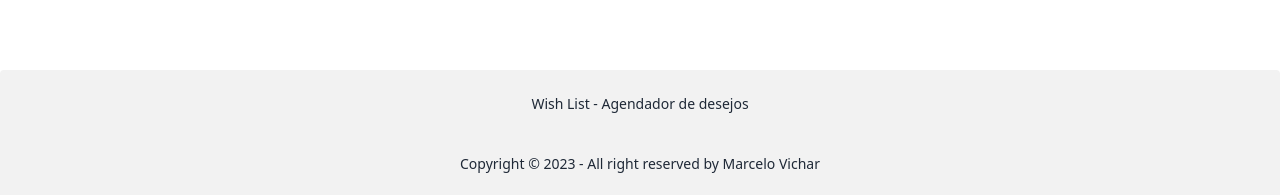
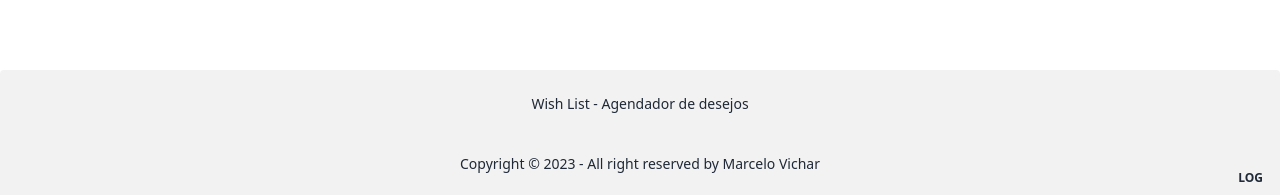
Before and after one commit to MarceloVichar/angular-wish-list, an Angular app in the folder wish-list/: page / in a window 1280 px wide. Shown: the part 602-797 px from the top of the page. Built offline with nearby package versions, Linux system fonts and the light colour scheme; no server answers.

Commit message:
evento disparado atraves de emmiters

```diff
--- a/wish-list/src/app/components/footer/footer.component.html
+++ b/wish-list/src/app/components/footer/footer.component.html
@@ -1,4 +1,5 @@
-<footer class="footer footer-center p-6 bg-base-200 text-base-content rounded">
-    <p>Wish List - Agendador de desejos</p>
-    <div class="text-sm">Copyright © 2023 - All right reserved by Marcelo Vichar</div>
+<footer class="footer footer-center p-6 bg-base-200 text-base-content rounded relative">
+  <p>Wish List - Agendador de desejos</p>
+  <div class="text-sm">Copyright © 2023 - All right reserved by Marcelo Vichar</div>
+  <button class="absolute bottom-1 right-1 btn btn-sm btn-ghost text-xs" (click)="onClickButton()">log</button>
 </footer>
--- a/wish-list/src/app/components/footer/footer.component.ts
+++ b/wish-list/src/app/components/footer/footer.component.ts
@@ -1,4 +1,5 @@
 import {Component} from '@angular/core';
+import {LayoutService} from "../../services/layout.service";
 
 @Component({
   selector: 'app-footer',
@@ -6,5 +7,10 @@ import {Component} from '@angular/core';
   styleUrls: ['./footer.component.css']
 })
 export class FooterComponent {
+  constructor(private layoutService: LayoutService) {
+  }
 
+  onClickButton() {
+    this.layoutService.simpleEmitter.emit('Evento disparado para testar o log')
+  }
 }
--- a/wish-list/src/app/components/header/header.component.ts
+++ b/wish-list/src/app/components/header/header.component.ts
@@ -1,4 +1,6 @@
 import { Component } from '@angular/core';
+import {Subscription} from "rxjs";
+import {LayoutService} from "../../services/layout.service";
 
 @Component({
   selector: 'app-header',
@@ -6,5 +8,17 @@ import { Component } from '@angular/core';
   styleUrls: ['./header.component.css']
 })
 export class HeaderComponent {
+  private eventSubscription: Subscription;
 
+  constructor(private layoutService: LayoutService) {
+    this.eventSubscription = this.layoutService.simpleEmitter.subscribe(
+      (message) => {
+        console.log(message)
+      }
+    );
+  }
+
+  ngOnDestroy() {
+    this.eventSubscription.unsubscribe();
+  }
 }
--- /dev/null
+++ b/wish-list/src/app/services/layout.service.ts
@@ -0,0 +1,8 @@
+import { Injectable, EventEmitter } from '@angular/core';
+
+@Injectable({
+  providedIn: 'root'
+})
+export class LayoutService {
+  public simpleEmitter: EventEmitter<any> = new EventEmitter<any>();
+}
```
